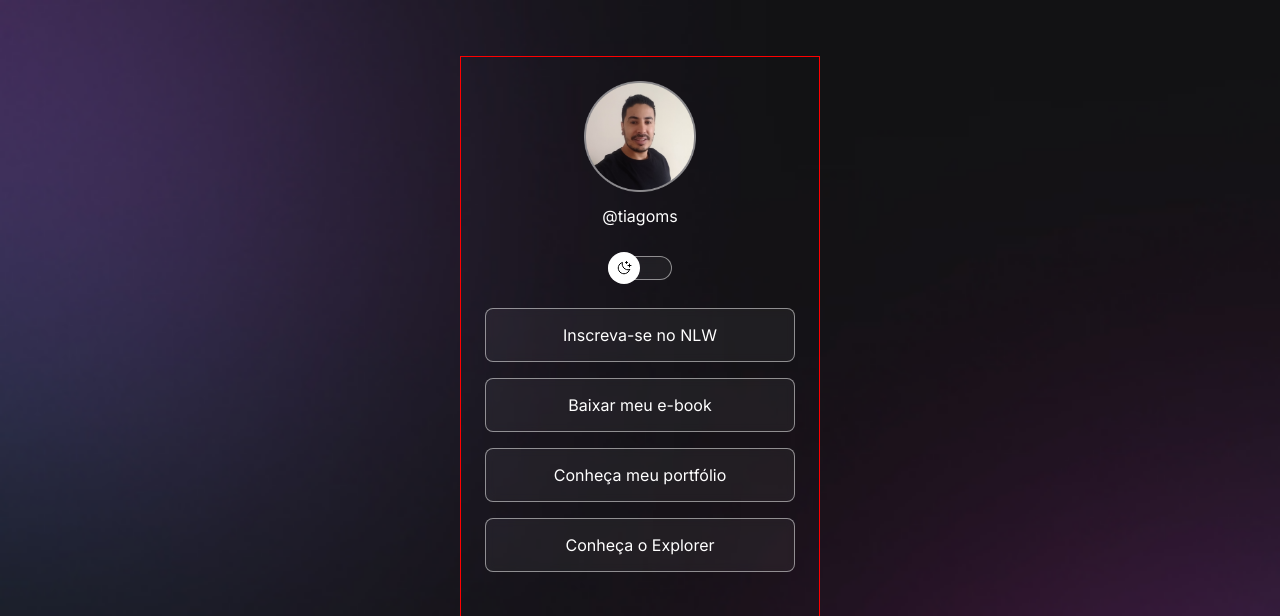
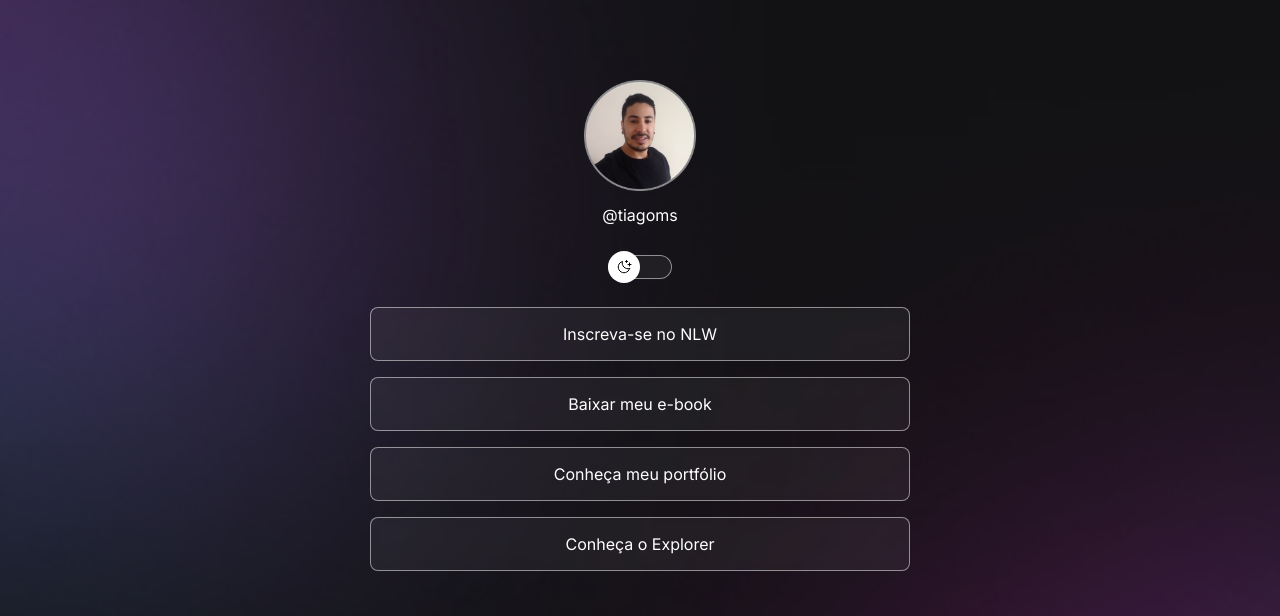
Before and after one commit to TiagoMendesSilva/profile, a plain HTML site: page index.html in a window 1280 px wide. Shown: the top 616 px of the page. Drawn offline with nearby package versions, Linux system fonts and the light colour scheme.

Commit message:
adjust container width

```diff
--- a/style.css
+++ b/style.css
@@ -44,8 +44,8 @@ body * {
 }
 
 #container {
-  width: 360px;
-  border: 1px solid red;
+  width: 100%;
+  max-width: 588px;
   /*
   margin-right: auto;
   margin-left: auto;
```
